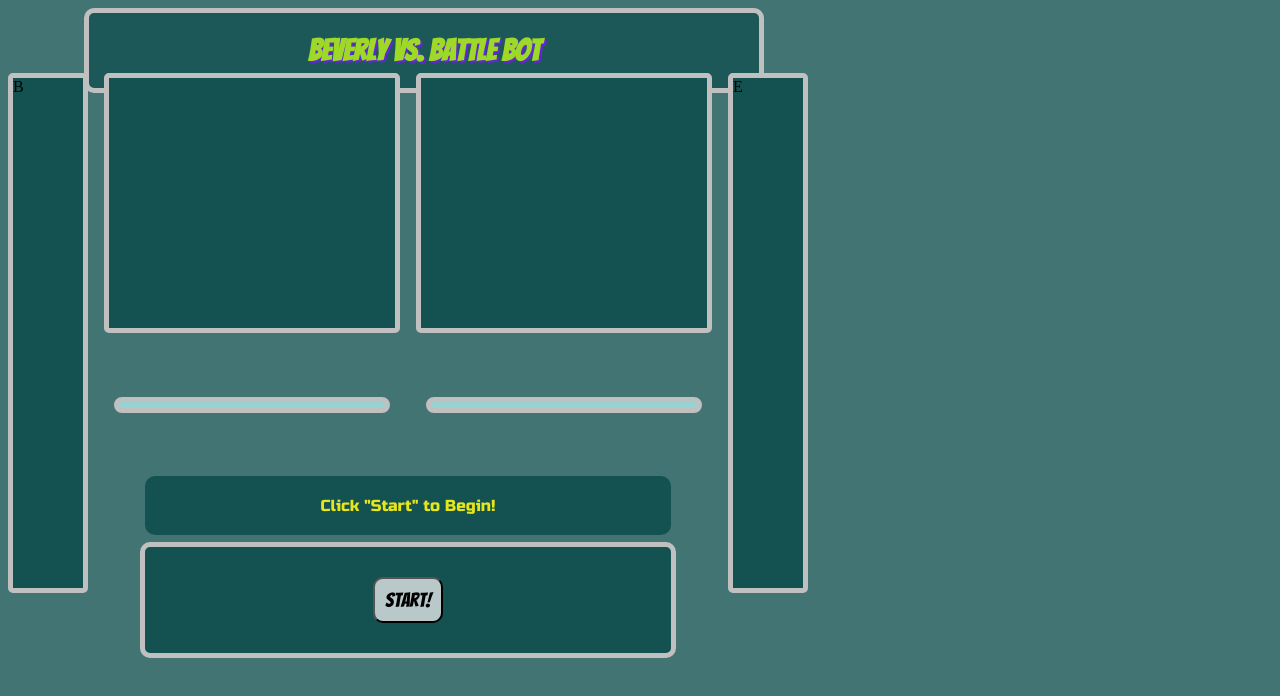
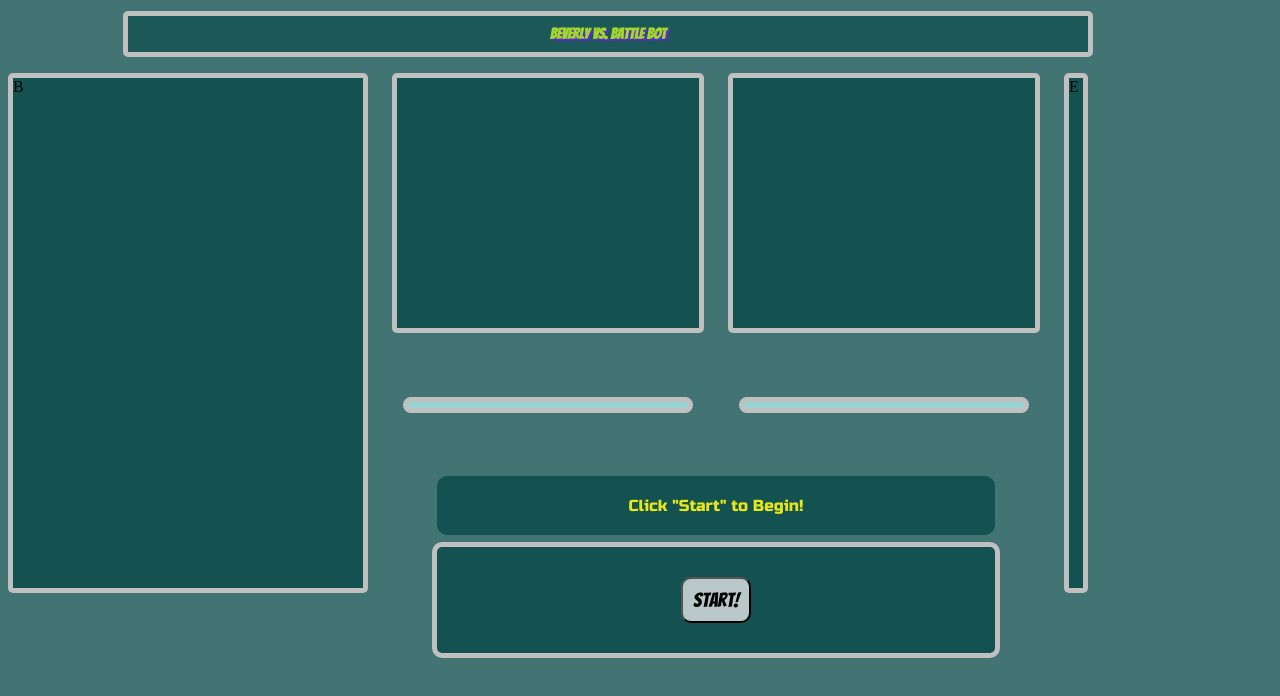
Before and after one commit to patricklang87/battle_engine, a plain HTML site: page index.htm in a window 1280 px wide. Drawn offline with Linux system fonts and the light colour scheme.

Commit message:
changed grid widths

```diff
--- a/resources/css/style.css
+++ b/resources/css/style.css
@@ -6,7 +6,7 @@ body {
 
 h1 {
   font-family: 'Bangers', cursive;
-  font-size: 30px;
+  font-size: 15px;
   text-align: center;
   color: hsla(80, 70%, 50%, 1);
   text-shadow: 2px 2px hsla(260, 70%, 50%, 1)
@@ -65,11 +65,11 @@ table {
  display: grid;
  border-radius: 5px;
  height: 650px;
- width: 800px;
- grid-template-columns: 10% 37% 37% 10%;
+ width: 1200px;
+ grid-template-columns: 30% 26% 26% 2%;
  grid-template-rows: 8% 40% 8% 8% 8% 8% 8%;
- grid-column-gap: 2%;
- grid-row-gap: 2%;
+ column-gap: 2%;
+ row-gap: 2%;
 }
 
 .box {
@@ -77,14 +77,11 @@ table {
  border-radius: 5px;
  border: 5px silver solid;
  overflow: hidden;
-
 }
 
 .titleBox {
  grid-area: 1 / 1 / span 1 / span 6;
  background-color: hsla(180, 60%, 20%, 0.8);
- border-radius: 10px;
- padding: 2px;
  width: 80%;
  margin: auto;
 }
```
